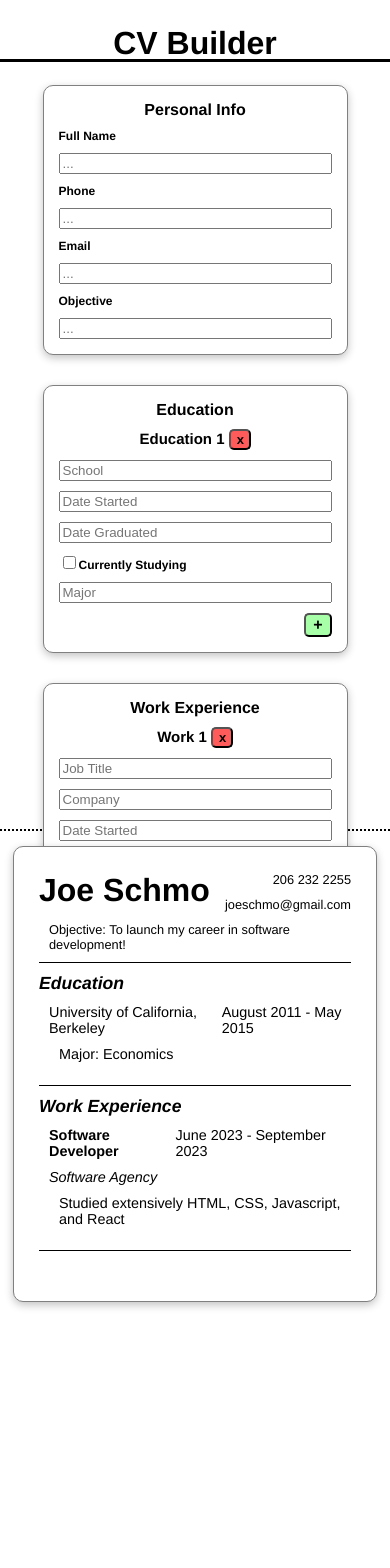
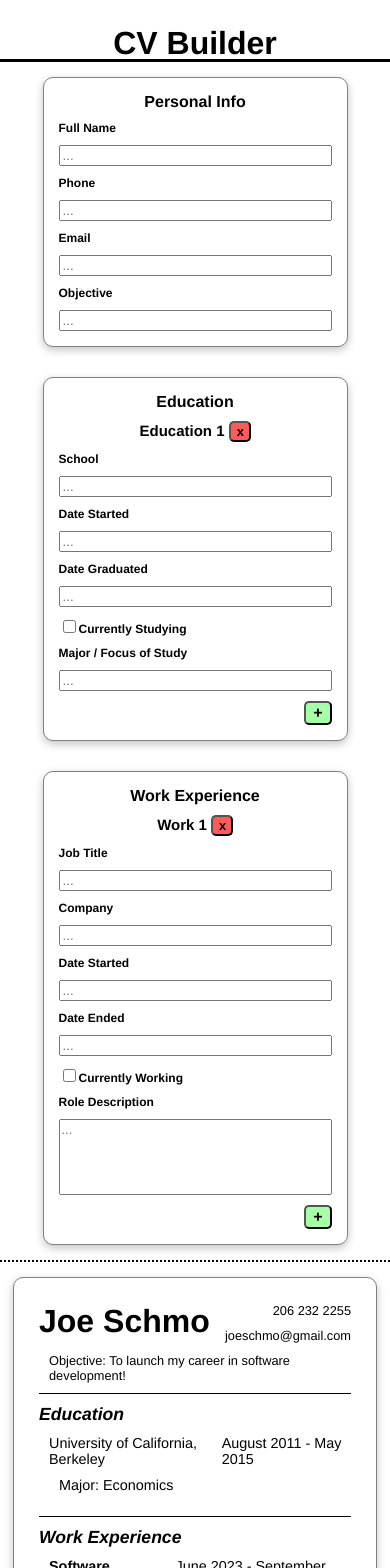
Before and after one commit to seanghods/cv-builder, a React (Vite) app: page / in a window 390 px wide. Shown: the top 1568 px of the page. Before the commit the page ends 1317 px from the top, so only its background shows below. Built offline with nearby package versions, Linux system fonts and the light colour scheme.

Commit message:
Add labels and CSS mobile styling

```diff
--- a/src/components/education.jsx
+++ b/src/components/education.jsx
@@ -20,6 +20,7 @@ export default function Education({
                 x
               </button>
             </h4>
+            <label>School</label>
             <input
               type="text"
               name="school"
@@ -27,8 +28,9 @@ export default function Education({
               data-index={index}
               value={education.school}
               onChange={changeInfo}
-              placeholder="School"
+              placeholder="..."
             />
+            <label>Date Started</label>
             <input
               type="text"
               name="datestart"
@@ -36,8 +38,9 @@ export default function Education({
               data-index={index}
               value={education.datestart}
               onChange={changeInfo}
-              placeholder="Date Started"
+              placeholder="..."
             />
+            <label>Date Graduated</label>
             <input
               type="text"
               name="dateend"
@@ -45,7 +48,7 @@ export default function Education({
               data-index={index}
               value={education.dateend}
               onChange={changeInfo}
-              placeholder="Date Graduated"
+              placeholder="..."
             />
             <label>
               <input
@@ -58,6 +61,7 @@ export default function Education({
               />
               Currently Studying
             </label>
+            <label>Major / Focus of Study</label>
             <input
               type="text"
               name="major"
@@ -65,7 +69,7 @@ export default function Education({
               data-index={index}
               value={education.major}
               onChange={changeInfo}
-              placeholder="Major"
+              placeholder="..."
             />
           </div>
         );
--- a/src/components/work-experience.jsx
+++ b/src/components/work-experience.jsx
@@ -20,6 +20,7 @@ export default function WorkExperience({
                 x
               </button>
             </h4>
+            <label>Job Title</label>
             <input
               type="text"
               name="title"
@@ -27,8 +28,9 @@ export default function WorkExperience({
               data-index={index}
               value={obj.title}
               onChange={changeInfo}
-              placeholder="Job Title"
+              placeholder="..."
             />
+            <label>Company</label>
             <input
               type="text"
               name="company"
@@ -36,8 +38,9 @@ export default function WorkExperience({
               data-index={index}
               value={obj.company}
               onChange={changeInfo}
-              placeholder="Company"
+              placeholder="..."
             />
+            <label>Date Started</label>
             <input
               type="text"
               name="datestart"
@@ -45,8 +48,9 @@ export default function WorkExperience({
               data-index={index}
               value={obj.datestart}
               onChange={changeInfo}
-              placeholder="Date Started"
+              placeholder="..."
             />
+            <label>Date Ended</label>
             <input
               type="text"
               name="dateend"
@@ -54,7 +58,7 @@ export default function WorkExperience({
               data-index={index}
               value={obj.dateend}
               onChange={changeInfo}
-              placeholder="Date Ended"
+              placeholder="..."
             />
             <label>
               <input
@@ -67,19 +71,20 @@ export default function WorkExperience({
               />
               Currently Working
             </label>
+            <label>Role Description</label>
             <textarea
               name="description"
               data-section="work"
               data-index={index}
               value={obj.description}
               onChange={changeInfo}
-              placeholder="Role Description"
+              placeholder="..."
             />
           </div>
         );
       })}
       <div className="button">
-        <button className="add" onClick={e => addWork(e)}>
+        <button className="add" data-section="work" onClick={e => addWork(e)}>
           +
         </button>
       </div>
--- a/src/css/App.css
+++ b/src/css/App.css
@@ -2,14 +2,12 @@
   display: flex;
   height: 90%;
   width: 100%;
-  margin-top: 2%;
 }
 
 section {
   display: flex;
   flex-direction: column;
   align-items: center;
-  height: 100%;
 }
 
 .edit-section {
@@ -61,7 +59,7 @@ textarea {
   resize: none;
   font: inherit;
   font-size: 13px;
-  height: 100px;
+  height: 70px;
 }
 
 .button {
--- a/src/css/fullcv.css
+++ b/src/css/fullcv.css
@@ -3,6 +3,7 @@
 }
 
 .cv {
+  margin-top: 50px;
   width: 40%;
   aspect-ratio: 8.5 / 11;
   border: 1px solid grey;
```
